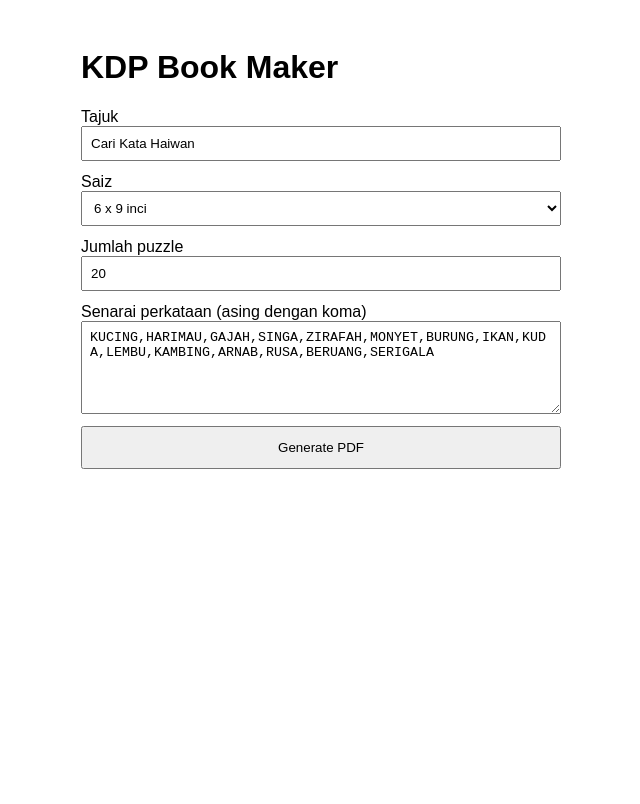
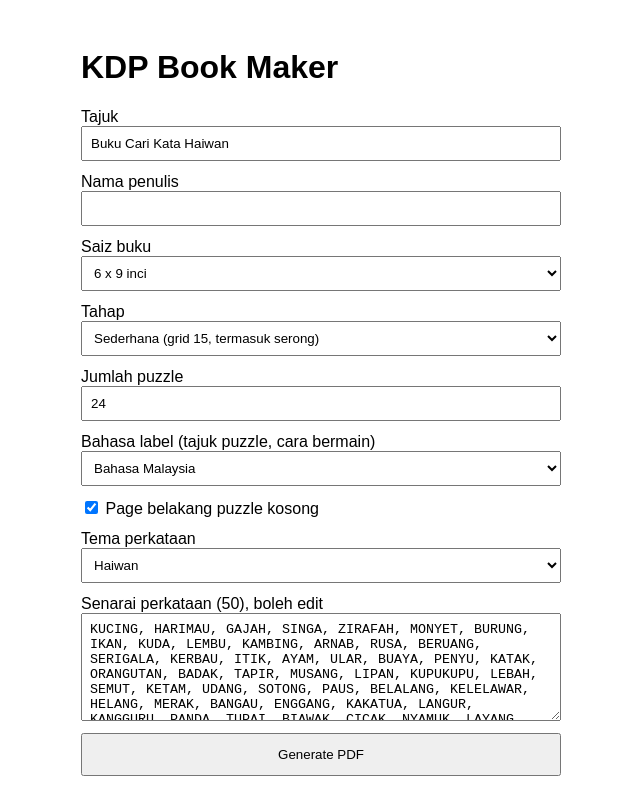
Before and after one commit to endcode07/kdp-book-maker, a React (Vite) app: page / in a window 1280 px wide. Shown: the whole page, without its empty margins (319-959 px from the left). Built offline with nearby package versions, Linux system fonts and the light colour scheme.

Commit message:
fasa 4: tahap, tema, front matter, jawapan padat

```diff
--- a/src/App.jsx
+++ b/src/App.jsx
@@ -1,24 +1,42 @@
 import { useState } from "react";
 import { exportWordSearchBook } from "./pdf/exportPdf";
+import { THEMES } from "./data/themes";
 
 export default function App() {
-  const [title, setTitle] = useState("Cari Kata Haiwan");
+  const [title, setTitle] = useState("Buku Cari Kata Haiwan");
+  const [author, setAuthor] = useState("");
   const [trim, setTrim] = useState("6x9");
-  const [pages, setPages] = useState(20);
-  const [words, setWords] = useState(
-    "KUCING,HARIMAU,GAJAH,SINGA,ZIRAFAH,MONYET,BURUNG,IKAN,KUDA,LEMBU,KAMBING,ARNAB,RUSA,BERUANG,SERIGALA"
-  );
+  const [count, setCount] = useState(24);
+  const [level, setLevel] = useState("sederhana");
+  const [lang, setLang] = useState("ms");
+  const [blankBack, setBlankBack] = useState(true);
+  const [theme, setTheme] = useState("haiwan");
+  const [words, setWords] = useState(THEMES.haiwan.words.join(", "));
   const [busy, setBusy] = useState(false);
+  const [err, setErr] = useState("");
+
+  const onTheme = (k) => {
+    setTheme(k);
+    setWords(k === "custom" ? "" : THEMES[k].words.join(", "));
+  };
+
+  const wordPool = words.split(/[,\n]/).map((s) => s.trim()).filter(Boolean);
 
   const generate = async () => {
     setBusy(true);
-    const wordPool = words.split(",").map((s) => s.trim()).filter(Boolean);
-    const bytes = await exportWordSearchBook({
-      trim, pages: Number(pages), wordsPerPuzzle: 10, wordPool, title,
-    });
-    const url = URL.createObjectURL(new Blob([bytes], { type: "application/pdf" }));
-    const a = document.createElement("a");
-    a.href = url; a.download = "wordsearch.pdf"; a.click();
+    setErr("");
+    try {
+      const bytes = await exportWordSearchBook({
+        trim, count: Number(count), level, wordPool, title, author, blankBack, lang,
+      });
+      const url = URL.createObjectURL(new Blob([bytes], { type: "application/pdf" }));
+      const a = document.createElement("a");
+      a.href = url;
+      a.download = "wordsearch.pdf";
+      a.click();
+    } catch (e) {
+      setErr(e.message || "Ada masalah");
+    }
     setBusy(false);
   };
 
@@ -26,17 +44,53 @@ export default function App() {
   return (
     <div style={{ padding: 20, fontFamily: "sans-serif", maxWidth: 480, margin: "auto" }}>
       <h1>KDP Book Maker</h1>
+
       <label>Tajuk</label>
       <input style={box} value={title} onChange={(e) => setTitle(e.target.value)} />
-      <label>Saiz</label>
+
+      <label>Nama penulis</label>
+      <input style={box} value={author} onChange={(e) => setAuthor(e.target.value)} />
+
+      <label>Saiz buku</label>
       <select style={box} value={trim} onChange={(e) => setTrim(e.target.value)}>
         <option value="6x9">6 x 9 inci</option>
         <option value="8.5x11">8.5 x 11 inci</option>
       </select>
+
+      <label>Tahap</label>
+      <select style={box} value={level} onChange={(e) => setLevel(e.target.value)}>
+        <option value="mudah">Mudah (grid 12, ke kanan dan bawah)</option>
+        <option value="sederhana">Sederhana (grid 15, termasuk serong)</option>
+        <option value="susah">Susah (grid 15, semua arah)</option>
+      </select>
+
       <label>Jumlah puzzle</label>
-      <input style={box} type="number" value={pages} onChange={(e) => setPages(e.target.value)} />
-      <label>Senarai perkataan (asing dengan koma)</label>
-      <textarea style={box} rows={5} value={words} onChange={(e) => setWords(e.target.value)} />
+      <input style={box} type="number" min="1" max="100" value={count} onChange={(e) => setCount(e.target.value)} />
+
+      <label>Bahasa label (tajuk puzzle, cara bermain)</label>
+      <select style={box} value={lang} onChange={(e) => setLang(e.target.value)}>
+        <option value="ms">Bahasa Malaysia</option>
+        <option value="en">English</option>
+      </select>
+
+      <label>
+        <input type="checkbox" checked={blankBack} onChange={(e) => setBlankBack(e.target.checked)} />
+        {" "}Page belakang puzzle kosong
+      </label>
+      <div style={{ height: 12 }} />
+
+      <label>Tema perkataan</label>
+      <select style={box} value={theme} onChange={(e) => onTheme(e.target.value)}>
+        {Object.entries(THEMES).map(([k, t]) => (
+          <option key={k} value={k}>{t.label}</option>
+        ))}
+        <option value="custom">Tulis sendiri</option>
+      </select>
+
+      <label>Senarai perkataan ({wordPool.length}), boleh edit</label>
+      <textarea style={box} rows={6} value={words} onChange={(e) => setWords(e.target.value)} />
+
+      {err && <p style={{ color: "crimson" }}>{err}</p>}
       <button onClick={generate} disabled={busy} style={{ padding: 12, width: "100%" }}>
         {busy ? "Tengah buat..." : "Generate PDF"}
       </button>
--- /dev/null
+++ b/src/data/themes.js
@@ -0,0 +1,22 @@
+export const THEMES = {
+  haiwan: {
+    label: "Haiwan",
+    words: ["KUCING","HARIMAU","GAJAH","SINGA","ZIRAFAH","MONYET","BURUNG","IKAN","KUDA","LEMBU","KAMBING","ARNAB","RUSA","BERUANG","SERIGALA","KERBAU","ITIK","AYAM","ULAR","BUAYA","PENYU","KATAK","ORANGUTAN","BADAK","TAPIR","MUSANG","LIPAN","KUPUKUPU","LEBAH","SEMUT","KETAM","UDANG","SOTONG","PAUS","BELALANG","KELELAWAR","HELANG","MERAK","BANGAU","ENGGANG","KAKATUA","LANGUR","KANGGURU","PANDA","TUPAI","BIAWAK","CICAK","NYAMUK","LAYANG","PUYUH"],
+  },
+  buah: {
+    label: "Buah-buahan",
+    words: ["EPAL","PISANG","MANGGA","NANAS","DURIAN","RAMBUTAN","MANGGIS","CIKU","JAMBU","TEMBIKAI","BETIK","OREN","LIMAU","ANGGUR","STROBERI","DUKU","LANGSAT","CEMPEDAK","NANGKA","KELAPA","BELIMBING","DELIMA","KIWI","ALPUKAT","KURMA","BERI","CERI","SALAK","BACANG","RAMBAI","PULASAN","KEDONDONG","MARKISA","SAWO","LECHI","TERAP","LAI","KESEMEK","JERUK","MENGKUDU"],
+  },
+  malaysia: {
+    label: "Negeri & Bandar Malaysia",
+    words: ["JOHOR","KEDAH","KELANTAN","MELAKA","SELANGOR","PERAK","PERLIS","PAHANG","SABAH","SARAWAK","TERENGGANU","LABUAN","PUTRAJAYA","KUALALUMPUR","IPOH","KLANG","KUANTAN","KUCHING","KANGAR","SHAHALAM","SEREMBAN","BANGI","MIRI","BINTULU","SANDAKAN","TAWAU","LANGKAWI","KOTABHARU","ALORSETAR","MUAR","BATUPAHAT","TAIPING","SIBU","LABIS","KULAI","JASIN","TEMERLOH","KEMAMAN","PASIRMAS","TANJUNGMALIM"],
+  },
+  makanan: {
+    label: "Makanan Malaysia",
+    words: ["NASILEMAK","ROTICANAI","LAKSA","SATAY","RENDANG","CENDOL","ROJAK","APAM","KEROPOK","LEMANG","KETUPAT","SAMBAL","TEHTARIK","DODOL","WAJIK","ONDEHONDEH","KARIPAP","PULUT","TEMPE","TAUHU","ASAMPEDAS","KARI","SOTO","BIHUN","KUIH","SERUNDING","TERI","BELACAN","MEEGORENG","NASIGORENG","PISANGGORENG","LEPAT","TAPAI","KUIHLAPIS","BUBUR","TELURDADAR","MURTABAK","CURRYPUFF","AIRBATU","KOPI"],
+  },
+  sekolah: {
+    label: "Sekolah",
+    words: ["BUKU","PENSIL","PEMADAM","PENGGARIS","GURU","MURID","KELAS","PAPAN","BEG","KANTIN","MAKMAL","PERPUSTAKAAN","DEWAN","PADANG","LOKER","MEJA","KERUSI","KAPUR","PENA","KERTAS","GUNTING","GAM","KALKULATOR","PETA","ATLAS","KAMUS","LATIHAN","UJIAN","PEPERIKSAAN","KOKURIKULUM","PENGAWAS","LOCENG","REHAT","KEHADIRAN","PELAJAR","SAINS","MATEMATIK","BAHASA","SEJARAH","LUKISAN"],
+  },
+};
--- a/src/generators/wordsearch.js
+++ b/src/generators/wordsearch.js
@@ -1,7 +1,14 @@
-const DIRS = [[0,1],[1,0],[1,1],[-1,1],[0,-1],[-1,0],[-1,-1],[1,-1]];
+const ALL8 = [[0,1],[1,0],[1,1],[-1,1],[0,-1],[-1,0],[-1,-1],[1,-1]];
 const LETTERS = "ABCDEFGHIJKLMNOPQRSTUVWXYZ";
 
-export function makeWordSearch(words, size = 15) {
+export const LEVELS = {
+  mudah: { size: 12, words: 8, dirs: [[0,1],[1,0]] },
+  sederhana: { size: 15, words: 10, dirs: [[0,1],[1,0],[1,1],[-1,1]] },
+  susah: { size: 15, words: 12, dirs: ALL8 },
+};
+
+export function makeWordSearch(words, level = "sederhana") {
+  const { size, dirs } = LEVELS[level];
   const grid = Array.from({ length: size }, () => Array(size).fill(""));
   const placed = [];
   const list = words
@@ -11,8 +18,8 @@ export function makeWordSearch(words, size = 15) {
 
   for (const word of list) {
     let ok = false;
-    for (let t = 0; t < 200 && !ok; t++) {
-      const [dr, dc] = DIRS[Math.floor(Math.random() * DIRS.length)];
+    for (let t = 0; t < 300 && !ok; t++) {
+      const [dr, dc] = dirs[Math.floor(Math.random() * dirs.length)];
       const r = Math.floor(Math.random() * size);
       const c = Math.floor(Math.random() * size);
       const er = r + dr * (word.length - 1);
@@ -24,12 +31,8 @@ export function makeWordSearch(words, size = 15) {
         if (cell !== "" && cell !== word[i]) { fit = false; break; }
       }
       if (!fit) continue;
-      const cells = [];
-      for (let i = 0; i < word.length; i++) {
-        grid[r + dr * i][c + dc * i] = word[i];
-        cells.push([r + dr * i, c + dc * i]);
-      }
-      placed.push({ word, cells });
+      for (let i = 0; i < word.length; i++) grid[r + dr * i][c + dc * i] = word[i];
+      placed.push({ word });
       ok = true;
     }
   }
```
